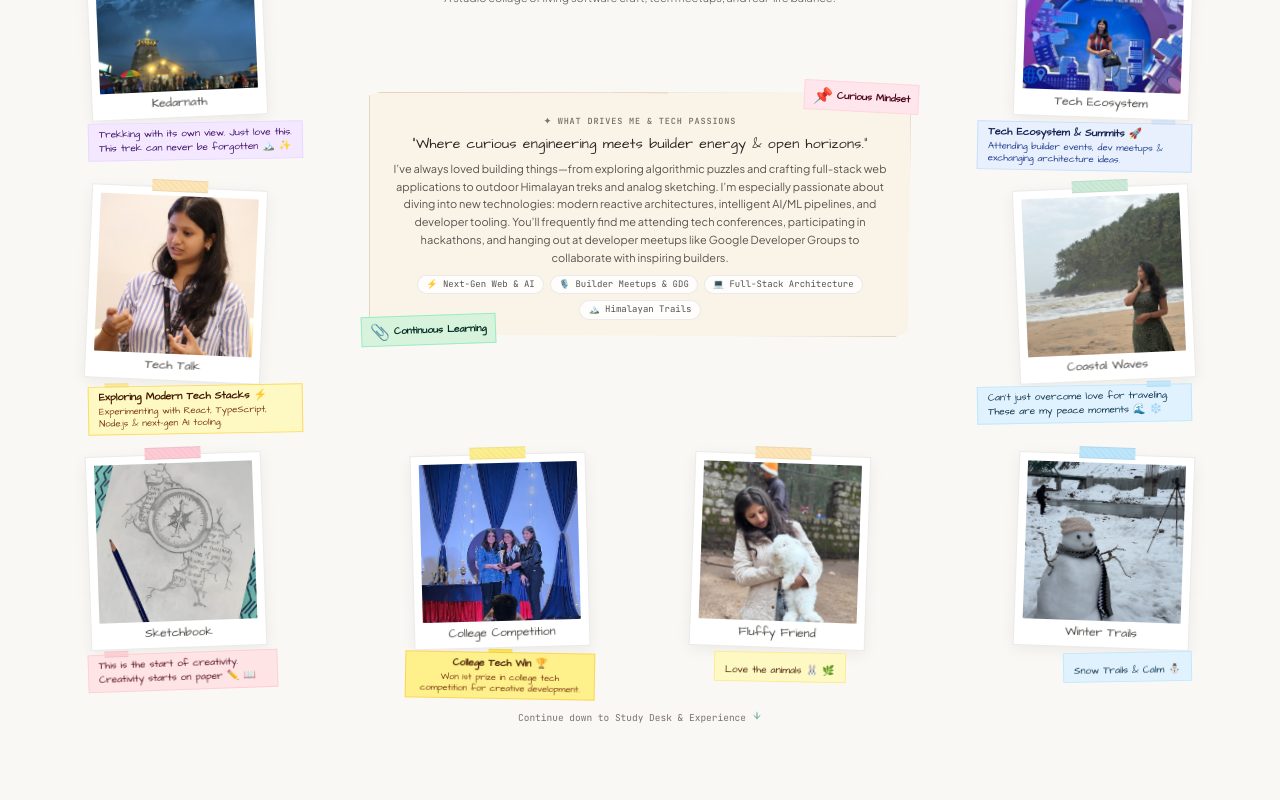
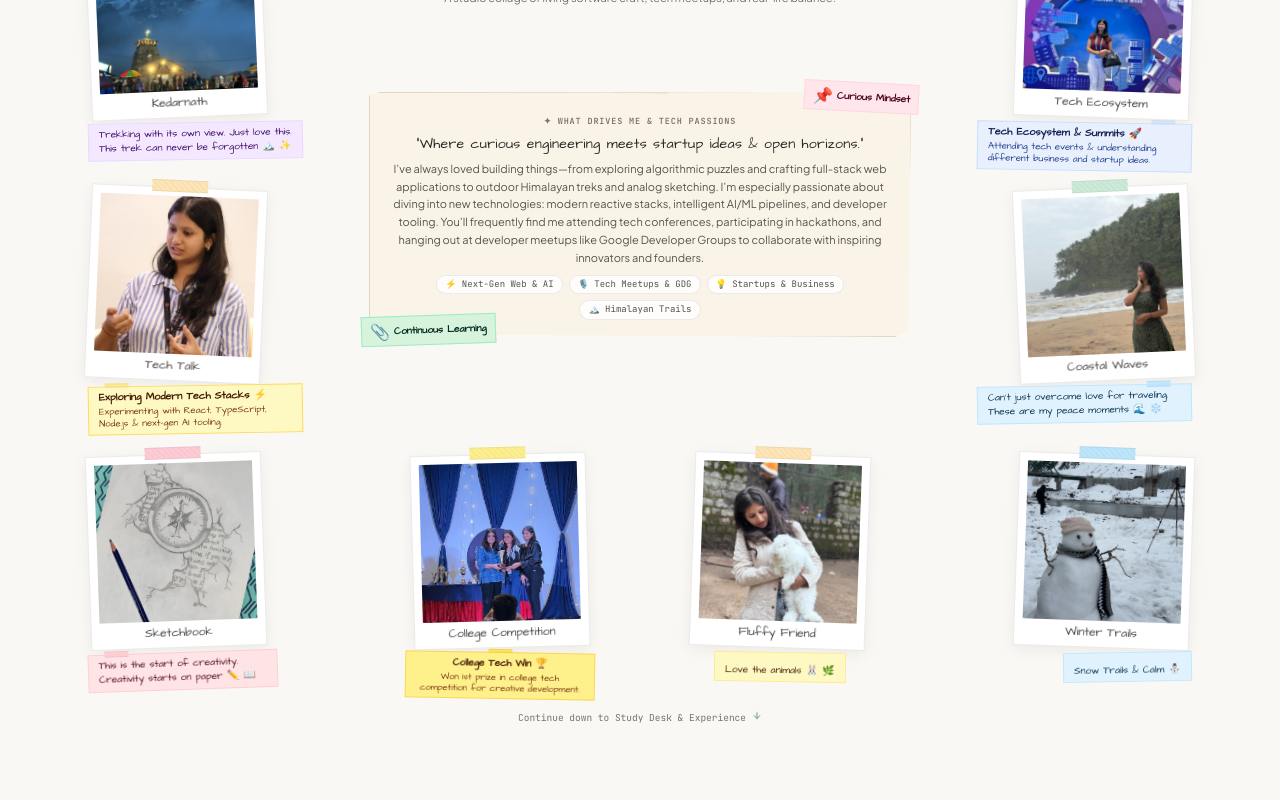
Before and after one commit to sakshikore16/sakshiportfolio, a React (Vite) app: page / in a window 1280 px wide. Shown: the part 900-1700 px from the top of the page. Built offline with nearby package versions, Linux system fonts and the light colour scheme; a web font is replaced by a local one.

Commit message:
fix(scrapbook): update tech ecosystem note to focus on tech events, business, and startup ideas

```diff
--- a/src/components/MessyAboutMe.jsx
+++ b/src/components/MessyAboutMe.jsx
@@ -171,7 +171,7 @@ export const MessyAboutMe = () => {
                   Tech Ecosystem &amp; Summits 🚀
                 </p>
                 <p className="font-handwriting text-[9.5px] text-blue-900 leading-tight mt-0.5">
-                  Attending builder events, dev meetups &amp; exchanging architecture ideas.
+                  Attending tech events &amp; understanding different business and startup ideas.
                 </p>
               </div>
             </div>
@@ -220,18 +220,18 @@ export const MessyAboutMe = () => {
                 </span>
 
                 <h3 className="font-handwriting font-medium text-xs sm:text-sm text-stone-800 leading-snug tracking-wide">
-                  “Where curious engineering meets builder energy &amp; open horizons.”
+                  “Where curious engineering meets startup ideas &amp; open horizons.”
                 </h3>
 
                 <p className="font-sans font-normal text-[10.5px] sm:text-[11px] text-stone-600 leading-relaxed text-center px-1 max-w-lg mx-auto">
-                  I’ve always loved building things—from exploring algorithmic puzzles and crafting full-stack web applications to outdoor Himalayan treks and analog sketching. I’m especially passionate about diving into new technologies: modern reactive architectures, intelligent AI/ML pipelines, and developer tooling. You’ll frequently find me attending tech conferences, participating in hackathons, and hanging out at developer meetups like Google Developer Groups to collaborate with inspiring builders.
+                  I’ve always loved building things—from exploring algorithmic puzzles and crafting full-stack web applications to outdoor Himalayan treks and analog sketching. I’m especially passionate about diving into new technologies: modern reactive stacks, intelligent AI/ML pipelines, and developer tooling. You’ll frequently find me attending tech conferences, participating in hackathons, and hanging out at developer meetups like Google Developer Groups to collaborate with inspiring innovators and founders.
                 </p>
 
                 {/* Wide Badges Row */}
                 <div className="pt-0.5 flex flex-wrap items-center justify-center gap-1.5 text-[9px] font-mono text-stone-600">
                   <span className="px-2 py-0.5 rounded-full bg-white/80 border border-stone-200/80">⚡ Next-Gen Web &amp; AI</span>
-                  <span className="px-2 py-0.5 rounded-full bg-white/80 border border-stone-200/80">🎙️ Builder Meetups &amp; GDG</span>
-                  <span className="px-2 py-0.5 rounded-full bg-white/80 border border-stone-200/80">💻 Full-Stack Architecture</span>
+                  <span className="px-2 py-0.5 rounded-full bg-white/80 border border-stone-200/80">🎙️ Tech Meetups &amp; GDG</span>
+                  <span className="px-2 py-0.5 rounded-full bg-white/80 border border-stone-200/80">💡 Startups &amp; Business</span>
                   <span className="px-2 py-0.5 rounded-full bg-white/80 border border-stone-200/80">🏔️ Himalayan Trails</span>
                 </div>
               </motion.div>
```
